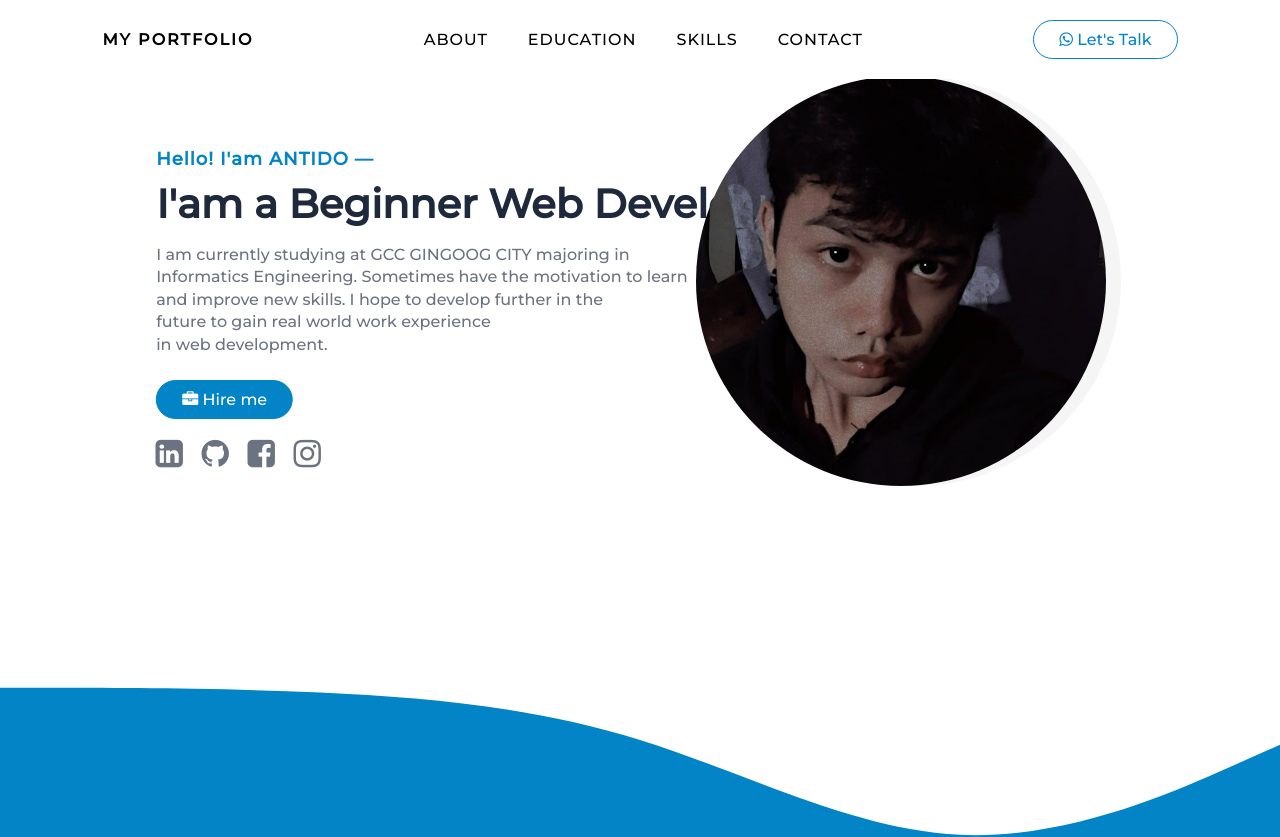
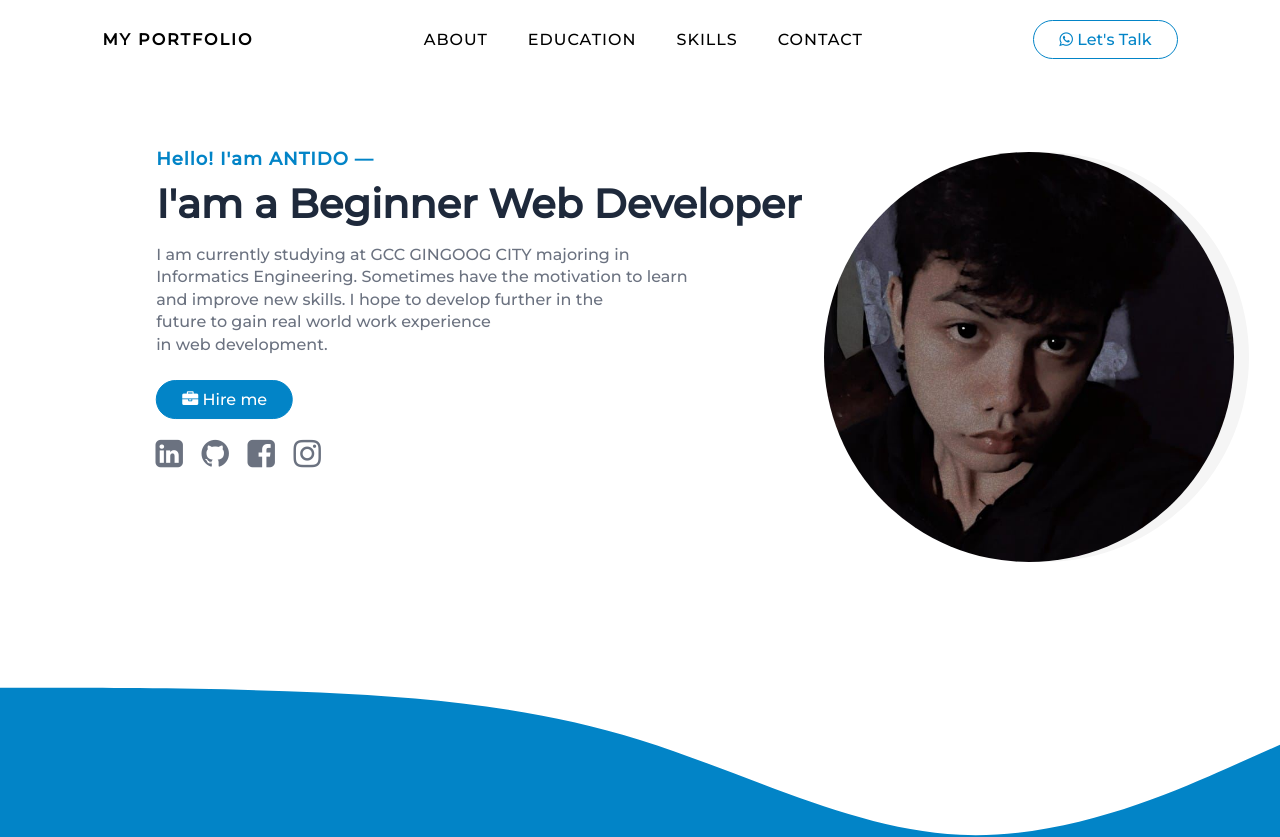
Before and after one commit to AntidoMario/portfolio, a plain HTML site: page index.html in a window 1280 px wide. Shown: the top 837 px of the page. Drawn offline with Linux system fonts and the light colour scheme.

Commit message:
secondCommit

```diff
--- a/style/style.css
+++ b/style/style.css
@@ -156,9 +156,9 @@ header .logo a {
   border-radius: 500px;
   height: auto;
   position: absolute;
-  left: 80%;
+  left: 90%;
   box-shadow: 15px 0px whitesmoke;
-  top: 10%;
+  top: 20%;
   transform: translateX(-80%);
   border: 2px hidden gray;
 }
```
